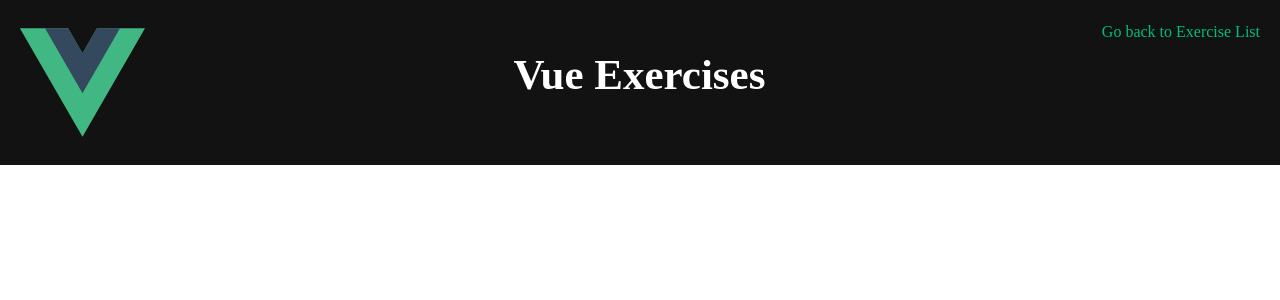
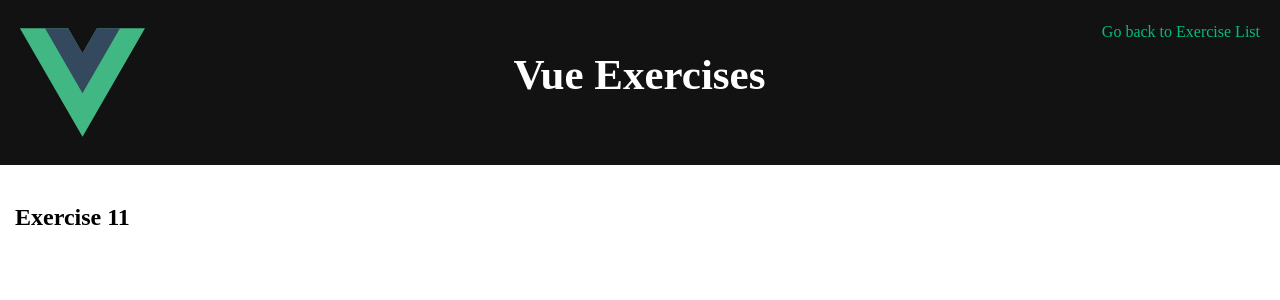
Before and after one commit to galaxyuliana/VueExercises, a Vue app in the folder first-vue-project/: page /11 in a window 1280 px wide. Shown: the top 300 px of the page. Built offline with nearby package versions, Linux system fonts and the light colour scheme.

Commit message:
Added Exercise11

```diff
--- /dev/null
+++ b/first-vue-project/src/components/Exercise/11/Exercise11.vue
@@ -0,0 +1,5 @@
+<template>
+    <div>
+        <h2>Exercise 11</h2>
+    </div>
+</template>
--- a/first-vue-project/src/components/ExerciseList.vue
+++ b/first-vue-project/src/components/ExerciseList.vue
@@ -9,6 +9,7 @@ import Exercise07 from './Exercise/07/Exercise07.vue'
 import Exercise08 from './Exercise/08/Exercise08.vue'
 import Exercise09 from './Exercise/09/Exercise09.vue'
 import Exercise10 from './Exercise/10/Exercise10.vue'
+import Exercise11 from './Exercise/11/Exercise11.vue'
 </script>
 
 <template>
@@ -23,6 +24,7 @@ import Exercise10 from './Exercise/10/Exercise10.vue'
         <router-link class="nav-link" to="/08">Exercies 08</router-link>
         <router-link class="nav-link" to="/09">Exercies 09</router-link>
         <router-link class="nav-link" to="/10">Exercies 10</router-link>
+        <router-link class="nav-link" to="/11">Exercies 11</router-link>
     </div>
 </template>
 
--- a/first-vue-project/src/router.js
+++ b/first-vue-project/src/router.js
@@ -10,6 +10,7 @@ import Exercise07 from './components/Exercise/07/Exercise07.vue'
 import Exercise08 from './components/Exercise/08/Exercise08.vue'
 import Exercise09 from './components/Exercise/09/Exercise09.vue'
 import Exercise10 from './components/Exercise/10/Exercise10.vue'
+import Exercise11 from './components/Exercise/11/Exercise11.vue'
 
 const routes = [{
     path: '/',
@@ -65,6 +66,11 @@ const routes = [{
     path: '/10',
     name: 'Exercise10',
     component: Exercise10
+  },
+  {
+    path: '/11',
+    name: 'Exercise11',
+    component: Exercise11
   }
 ]
 
```
